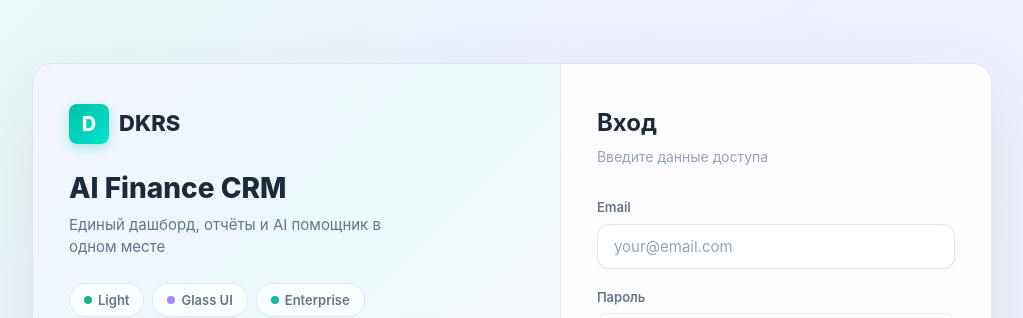
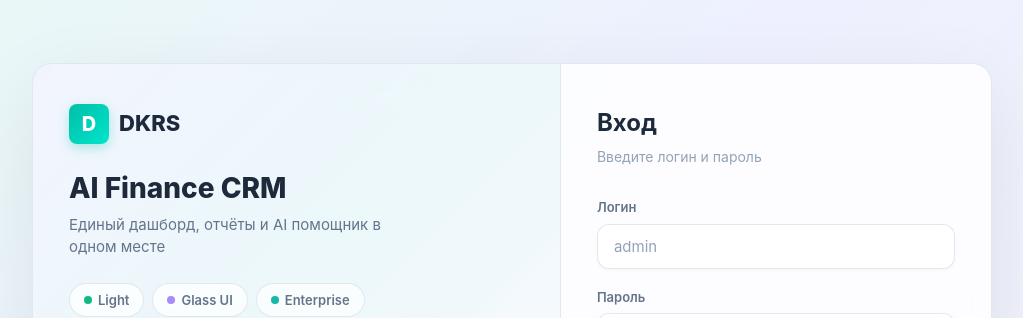
Before and after one commit to erikdkrs-cloud/ai-finance-crm-sync, a Next.js app: page /login in a window 1280 px wide. Shown: the part 107-425 px from the top of the page, without its empty margins (128-1151 px from the left). Built offline with nearby package versions, Linux system fonts and the light colour scheme.

Commit message:
Update login.js

```diff
--- a/pages/login.js
+++ b/pages/login.js
@@ -2,66 +2,64 @@ import React, { useState, useEffect } from "react";
 import { useRouter } from "next/router";
 
 export default function LoginPage() {
-  const router = useRouter();
-  const [email, setEmail] = useState("");
-  const [password, setPassword] = useState("");
-  const [loading, setLoading] = useState(false);
-  const [err, setErr] = useState("");
-  const [mounted, setMounted] = useState(false);
+  var router = useRouter();
+  var _l = useState(""), login = _l[0], setLogin = _l[1];
+  var _p = useState(""), password = _p[0], setPassword = _p[1];
+  var _lo = useState(false), loading = _lo[0], setLoading = _lo[1];
+  var _e = useState(""), err = _e[0], setErr = _e[1];
+  var _m = useState(false), mounted = _m[0], setMounted = _m[1];
 
-  useEffect(() => { setMounted(true); }, []);
+  useEffect(function () { setMounted(true); }, []);
 
   async function onSubmit(e) {
     e.preventDefault();
     setLoading(true);
     setErr("");
     try {
-      const res = await fetch("/api/auth/login", {
+      var res = await fetch("/api/auth/login", {
         method: "POST",
         headers: { "Content-Type": "application/json" },
-        body: JSON.stringify({ email, password }),
+        body: JSON.stringify({ login: login, password: password }),
         credentials: "include",
       });
-      const data = await res.json();
-      if (!res.ok) throw new Error(data?.error || "Ошибка входа");
+      var data = await res.json();
+      if (!res.ok) throw new Error(data.error || "Ошибка входа");
       router.push("/dashboard");
     } catch (e2) {
-      setErr(e2?.message || "Ошибка входа");
+      setErr(e2.message || "Ошибка входа");
     } finally {
       setLoading(false);
     }
   }
 
+  function skipLogin() {
+    router.push("/dashboard");
+  }
+
   return (
-    <div className={`login-page ${mounted ? "mounted" : ""}`}>
+    <div className={"login-page" + (mounted ? " mounted" : "")}>
       <div className="login-container">
-        {/* Left side */}
         <div className="login-hero">
           <div className="login-logo">
             <div className="login-logo-icon">D</div>
             <span className="login-logo-text">DKRS</span>
           </div>
-
           <h1 className="login-hero-title">AI Finance CRM</h1>
-          <p className="login-hero-desc">
-            Единый дашборд, отчёты и AI помощник в одном месте
-          </p>
-
+          <p className="login-hero-desc">Единый дашборд, отчёты и AI помощник в одном месте</p>
           <div className="login-badges">
-            <span className="login-badge green">
+            <span className="login-badge">
               <span className="login-badge-dot" style={{ background: "#10b981" }} />
               Light
             </span>
-            <span className="login-badge violet">
+            <span className="login-badge">
               <span className="login-badge-dot" style={{ background: "#a78bfa" }} />
               Glass UI
             </span>
-            <span className="login-badge teal">
+            <span className="login-badge">
               <span className="login-badge-dot" style={{ background: "#14b8a6" }} />
               Enterprise
             </span>
           </div>
-
           <div className="login-hero-visual">
             <div className="login-robot">🤖</div>
             <div className="login-glow-1" />
@@ -69,23 +67,22 @@ export default function LoginPage() {
           </div>
         </div>
 
-        {/* Right side — form */}
         <div className="login-form-card">
           <div className="login-form-header">
             <h2>Вход</h2>
-            <p>Введите данные доступа</p>
+            <p>Введите логин и пароль</p>
           </div>
 
           <form onSubmit={onSubmit} className="login-form">
             <div className="login-field">
-              <label>Email</label>
+              <label>Логин</label>
               <input
-                type="email"
+                type="text"
                 className="dkrs-input"
-                placeholder="your@email.com"
-                value={email}
-                onChange={(e) => setEmail(e.target.value)}
-                autoComplete="email"
+                placeholder="admin"
+                value={login}
+                onChange={function (e) { setLogin(e.target.value); }}
+                autoComplete="username"
                 required
               />
             </div>
@@ -97,7 +94,7 @@ export default function LoginPage() {
                 className="dkrs-input"
                 placeholder="••••••••"
                 value={password}
-                onChange={(e) => setPassword(e.target.value)}
+                onChange={function (e) { setPassword(e.target.value); }}
                 autoComplete="current-password"
                 required
               />
@@ -105,23 +102,15 @@ export default function LoginPage() {
 
             {err && <div className="login-error">{err}</div>}
 
-            <button
-              type="submit"
-              className="login-submit-btn"
-              disabled={loading}
-            >
+            <button type="submit" className="login-submit-btn" disabled={loading}>
               {loading ? (
-                <><span className="login-spinner" /> Входим...</>
+                <span><span className="login-spinner" /> Входим...</span>
               ) : (
                 "Войти"
               )}
             </button>
 
-            <button
-              type="button"
-              className="login-skip-btn"
-              onClick={() => router.push("/dashboard")}
-            >
+            <button type="button" className="login-skip-btn" onClick={skipLogin}>
               Перейти в дашборд →
             </button>
           </form>
```
